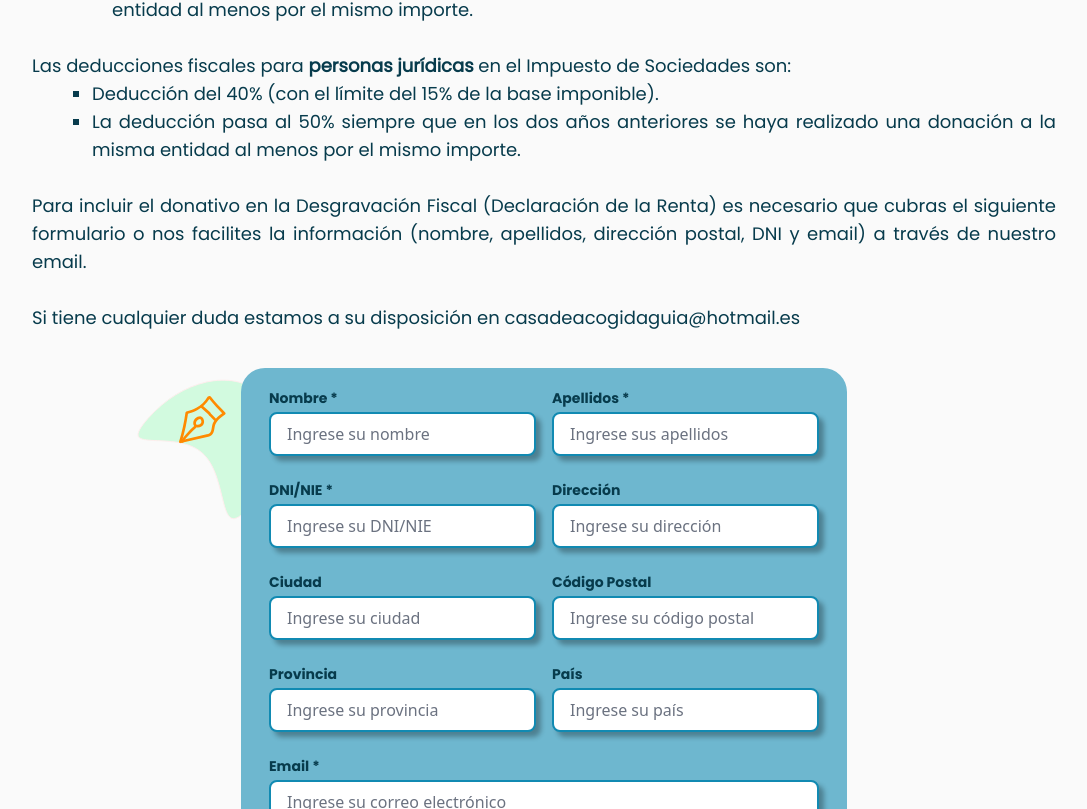
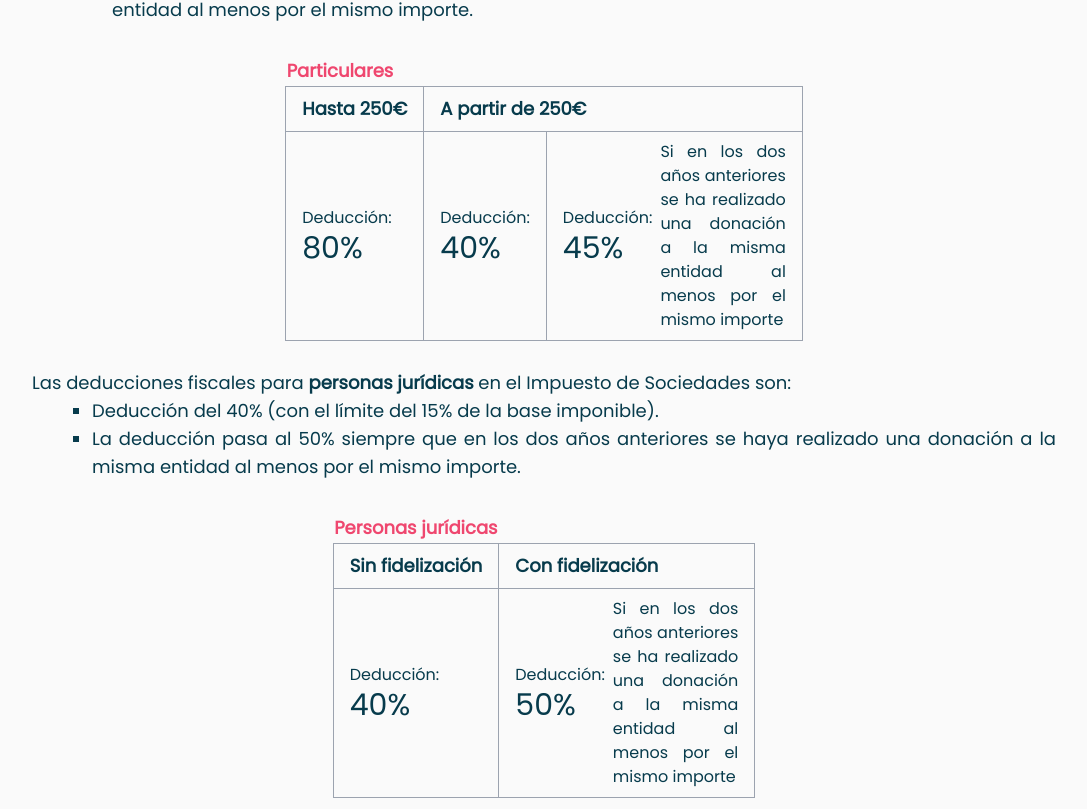
Before and after one commit to vallefarinha/front-casa, a React (Vite) app: page /partnership in a window 1280 px wide. Shown: the part 1211-2020 px from the top of the page, without its empty margins (96-1183 px from the left). Built offline with nearby package versions, Linux system fonts and the light colour scheme.

Commit message:
finish irpf

```diff
--- a/src/components/cards/ColaborateCard/TitleCard.jsx
+++ b/src/components/cards/ColaborateCard/TitleCard.jsx
@@ -1,13 +1,13 @@
-import React from "react";
-import TitleAboutUs from "../../title/TitleAboutUs";
+// import React from "react";
+// import TitleAboutUs from "../../title/TitleAboutUs";
 
-const TitleCard = ({ TitleAboutUs }) => {
-  return (
-    <div className=" bg-bgColorColaborateCards h-20 rounded-xl flex items-center justify-start">
-      {" "}
-      {TitleAboutUs}
-    </div>
-  );
-};
+// const TitleCard = ({ TitleAboutUs }) => {
+//   return (
+//     <div className=" bg-bgColorColaborateCards h-20 rounded-xl flex items-center justify-start">
+//       {" "}
+//       {TitleAboutUs}
+//     </div>
+//   );
+// };
 
-export default TitleCard;
+// export default TitleCard;
--- a/src/components/form/Tax.jsx
+++ b/src/components/form/Tax.jsx
@@ -7,7 +7,7 @@ import TitleForm from './TitleForm';
 const Tax = () => {
   return (
     <div>
-        <TitleForm wordBlue="Conoce las beneficios " wordPink="fiscales" textAlign="center" />
+        <TitleForm wordBlue="Conoce los beneficios " wordPink="fiscales" textAlign="center" />
         <TaxText/>
     </div>
   )
--- a/src/components/texts/TaxText.jsx
+++ b/src/components/texts/TaxText.jsx
@@ -1,32 +1,152 @@
-import React from 'react';
+import React from "react";
 
 const TaxText = () => {
   return (
     <div className="font-poppinsRegular text-justify mb-4 w-full text-LetterColor text-md lg:text-lg sm:text-xs">
-      <br/>
-      <p>Tras la entrada en vigor el 1 de enero de 2024 del <a href="https://www.boe.es/eli/es/rdl/2023/12/19/6/con" className=" text-primaryColor underline"
-        target="_blank"
-        rel="noopener noreferrer">Real Decreto-ley 6/2023</a> , del 19 de diciembre, <b>de los primeros 250€ que dones, se deducen  200€. </b>
-        <br/><br/>Si eres donante particular, existen deducciones fiscales por  donativos a ONG que pueden ir del <b>40%</b> al <b>80%</b> en el Impuesto sobre la  Renta de las Personas Físicas (IRPF).
-        <br/><br/>Los nuevos porcentajes de deducción para <b>particulares</b> son los siguientes:</p>
-      <ul style={{ listStyleType: 'square', paddingLeft: '60px' }}>
+      <br />
+      <p>
+        Tras la entrada en vigor el 1 de enero de 2024 del{" "}
+        <a
+          href="https://www.boe.es/eli/es/rdl/2023/12/19/6/con"
+          className=" text-primaryColor underline"
+          target="_blank"
+          rel="noopener noreferrer"
+        >
+          Real Decreto-ley 6/2023
+        </a>{" "}
+        , del 19 de diciembre,{" "}
+        <b>de los primeros 250€ que dones, se deducen 200€. </b>
+        <br />
+        <br />
+        Si eres donante particular, existen deducciones fiscales por donativos a
+        ONG que pueden ir del <b>40%</b> al <b>80%</b> en el Impuesto sobre la
+        Renta de las Personas Físicas (IRPF).
+        <br />
+        <br />
+        Los nuevos porcentajes de deducción para <b>particulares</b> son los
+        siguientes:
+      </p>
+      <ul style={{ listStyleType: "square", paddingLeft: "60px" }}>
         <li>Deducción del 80% para los primeros 250 euros donados.</li>
-        <li>A partir de ese importe, es decir para el importe donado por encima de los primeros 250 euros:
-          <ul style={{ listStyleType: 'square', paddingLeft: '20px' }}>
+        <li>
+          A partir de ese importe, es decir para el importe donado por encima de
+          los primeros 250 euros:
+          <ul style={{ listStyleType: "square", paddingLeft: "20px" }}>
             <li>Deducción del 40%.</li>
-            <li>Deducción  del 45% siempre que en los dos años anteriores se haya realizado una  donación a la misma entidad al menos por el mismo importe.</li>
+            <li>
+              Deducción del 45% siempre que en los dos años anteriores se haya
+              realizado una donación a la misma entidad al menos por el mismo
+              importe.
+            </li>
           </ul>
         </li>
       </ul>
-      <br/><p>Las deducciones fiscales para <b>personas jurídicas</b> en el Impuesto de Sociedades son:</p>
-      <ul style={{ listStyleType: 'square', paddingLeft: '60px' }}>
+
+      <div className="flex justify-center">
+        <table className="mt-8">
+          <thead>
+            <tr>
+              <th className="text-primaryColor">Particulares</th>
+            </tr>
+          </thead>
+          <tbody>
+            <tr>
+              <th className=" px-4 py-2 border border-gray-400">Hasta 250€</th>
+              <th colSpan="2" className=" px-4 py-2 border border-gray-400">
+                A partir de 250€
+              </th>
+            </tr>
+            <tr>
+              <td className="px-4 py-2 border border-gray-400 min-w-26 max-w-60 items-center">
+                <p className=" text-xs md:text-base">Deducción:</p>{" "}
+                <p className="text-lg md:text-3xl">80%</p>
+              </td>
+              <td className="px-4 py-2 border border-gray-400 min-w-26 max-w-60 items-center">
+                <p className=" text-xs text-xs md:text-base">Deducción:</p>{" "}
+                <p className="text-lg md:text-3xl">40%</p>
+              </td>
+              <td className="px-4 py-2 border border-gray-400 min-w-30 max-w-64 items-center ">
+                <div className="flex flex-col md:flex-row items-center">
+                  <div>
+                    <p className=" text-xs text-xs md:text-base">Deducción:</p>
+                    <p className="text-lg md:text-3xl">45%</p>
+                  </div>
+                  <div>
+                    <p className="text-xs md:text-base ml-2">
+                      Si en los dos años anteriores se ha realizado una donación
+                      a la misma entidad al menos por el mismo importe
+                    </p>
+                  </div>
+                </div>
+              </td>
+            </tr>
+          </tbody>
+        </table>
+      </div>
+
+      <br />
+      <p>
+        Las deducciones fiscales para <b>personas jurídicas</b> en el Impuesto
+        de Sociedades son:
+      </p>
+      <ul style={{ listStyleType: "square", paddingLeft: "60px" }}>
         <li>Deducción del 40% (con el límite del 15% de la base imponible).</li>
-        <li>La  deducción pasa al 50% siempre que en los dos años anteriores se haya  realizado una donación a la misma entidad al menos por el mismo importe.</li>
+        <li>
+          La deducción pasa al 50% siempre que en los dos años anteriores se
+          haya realizado una donación a la misma entidad al menos por el mismo
+          importe.
+        </li>
       </ul>
 
-     <br/><p>Para  incluir el donativo en la Desgravación Fiscal (Declaración de la Renta) es necesario que cubras el siguiente formulario o nos facilites la información (nombre, apellidos, dirección postal, DNI y email) a través de nuestro email. </p>
-     <br/>
-     <p>Si tiene cualquier duda  estamos a su disposición en casadeacogidaguia@hotmail.es</p>
+      <div className="flex justify-center">
+        <table className="mt-8">
+          <thead>
+            <tr>
+              <th className="text-primaryColor">Personas jurídicas</th>
+            </tr>
+          </thead>
+          <tbody>
+            <tr>
+              <th className=" px-4 py-2 border border-gray-400">Sin fidelización</th>
+              <th  className="px-4 py-2 border border-gray-400">Con fidelización</th>
+            </tr>
+            <tr>
+              <td className="px-4 py-2 border border-gray-400 min-w-26 max-w-60 items-center">
+                <p className=" text-xs md:text-base">Deducción:</p>{" "}
+                <p className="text-lg md:text-3xl">40%</p>
+              </td>
+              <td className="px-4 py-2 border border-gray-400 min-w-30 max-w-64 items-center ">
+                <div className="flex flex-col md:flex-row items-center">
+                  <div>
+                    <p className=" text-xs text-xs md:text-base">Deducción:</p>
+                    <p className="text-lg md:text-3xl">50%</p>
+                  </div>
+                  <div>
+                    <p className="text-xs md:text-base ml-2">
+                      Si en los dos años anteriores se ha realizado una donación
+                      a la misma entidad al menos por el mismo importe
+                    </p>
+                  </div>
+                </div>
+              </td>
+
+            </tr>
+          </tbody>
+        </table>
+      </div>
+
+      <br />
+      <p>
+        Para incluir el donativo en la Desgravación Fiscal (Declaración de la
+        Renta) es necesario que cubras el siguiente formulario o nos facilites
+        la información (nombre, apellidos, dirección postal, DNI y email) a
+        través de nuestro email.{" "}
+      </p>
+      <br />
+      <p>
+        Si tiene cualquier duda estamos a su disposición en
+        casadeacogidaguia@hotmail.es
+      </p>
     </div>
   );
 };
```
